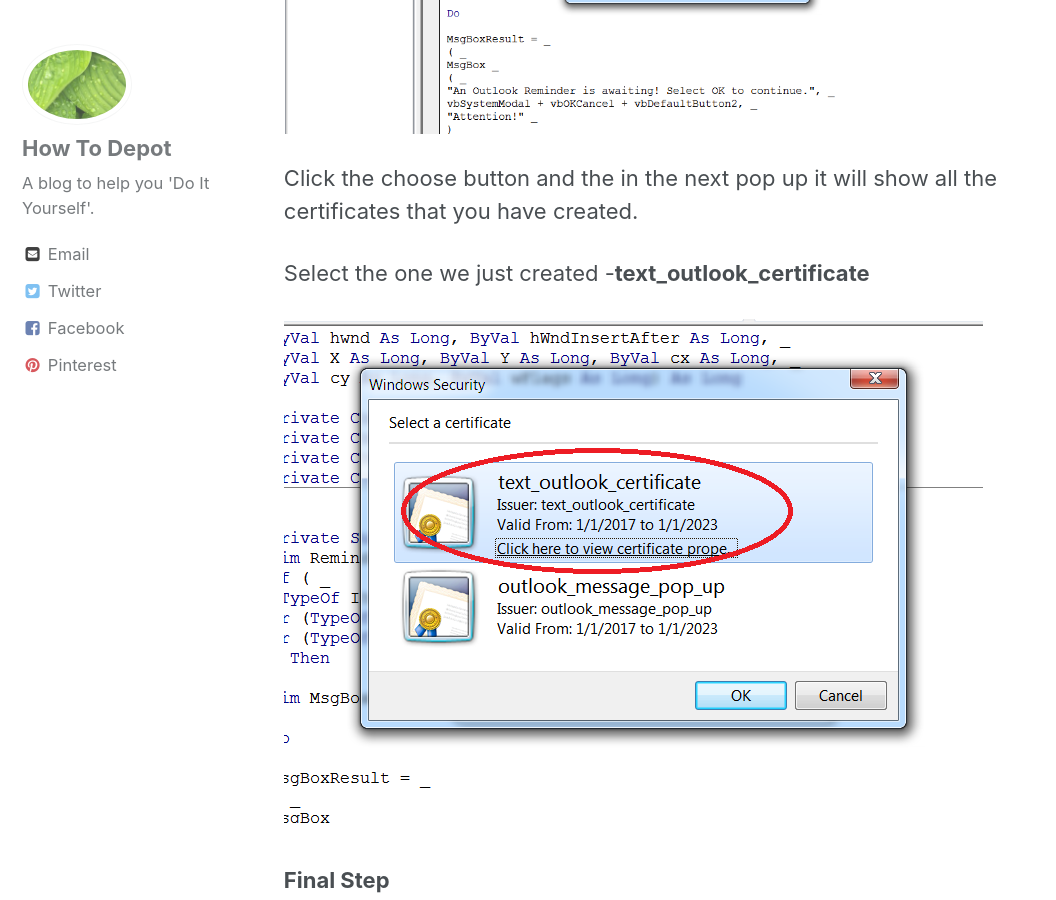
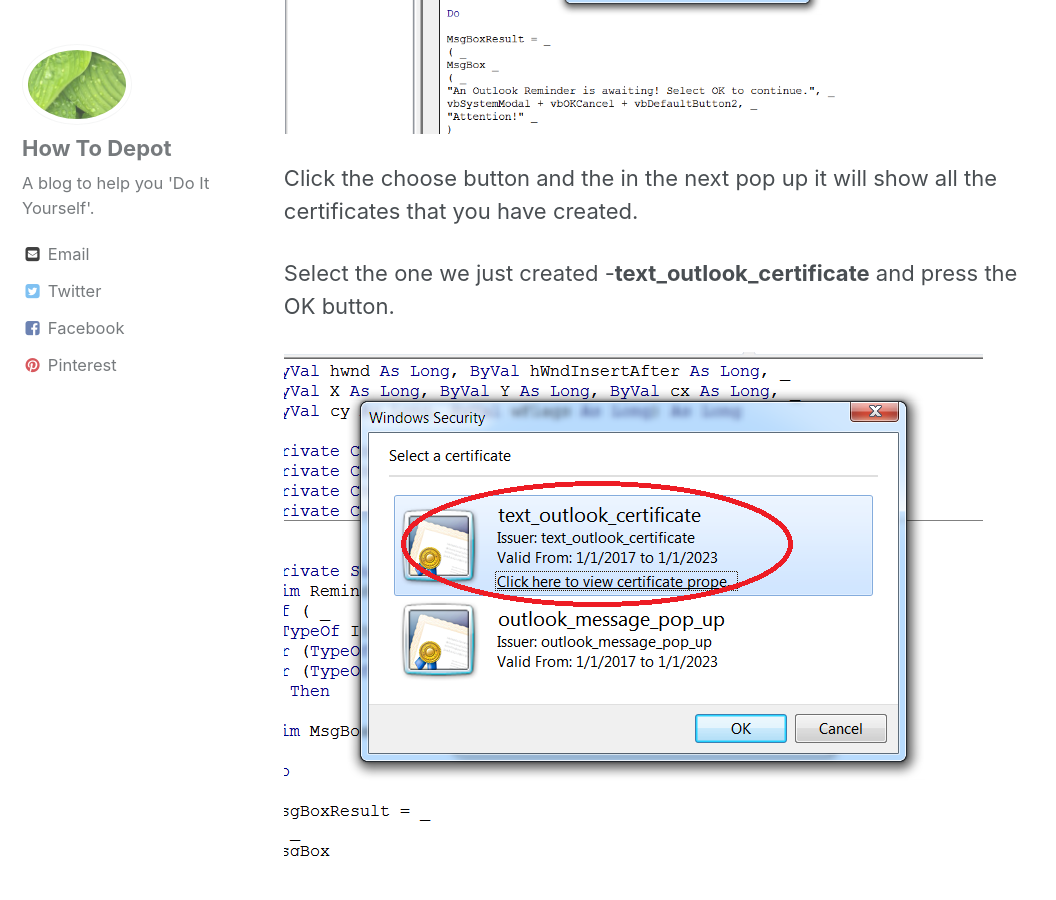
Before and after one commit to howtodepot/live, a Jekyll site: the page built from _posts/2017-10-04-How to make Outlook Calendar reminders stay on top in Windows 7.md, in a window 1280 px wide and 900 px high, scrolled down 5574 px. Shown: the whole window, without its empty margins (0-1056 px from the left). Built offline with Jekyll 4.4.1, drawn with Linux system fonts in a browser that asks for light colours.

Commit message:
modified text to the post

```diff
--- a/_posts/2017-10-04-How to make Outlook Calendar reminders stay on top in Windows 7.md
+++ b/_posts/2017-10-04-How to make Outlook Calendar reminders stay on top in Windows 7.md
@@ -118,7 +118,7 @@
 
 Click the choose button and the in the next pop up it will show all the certificates that you have created.
 
-Select the one we just created -**text_outlook_certificate**
+Select the one we just created -**text_outlook_certificate** and press the OK button.
 
 ![select_certificate.PNG](/assets/images/OutlookReminders/select_certificate.PNG)
 
```
